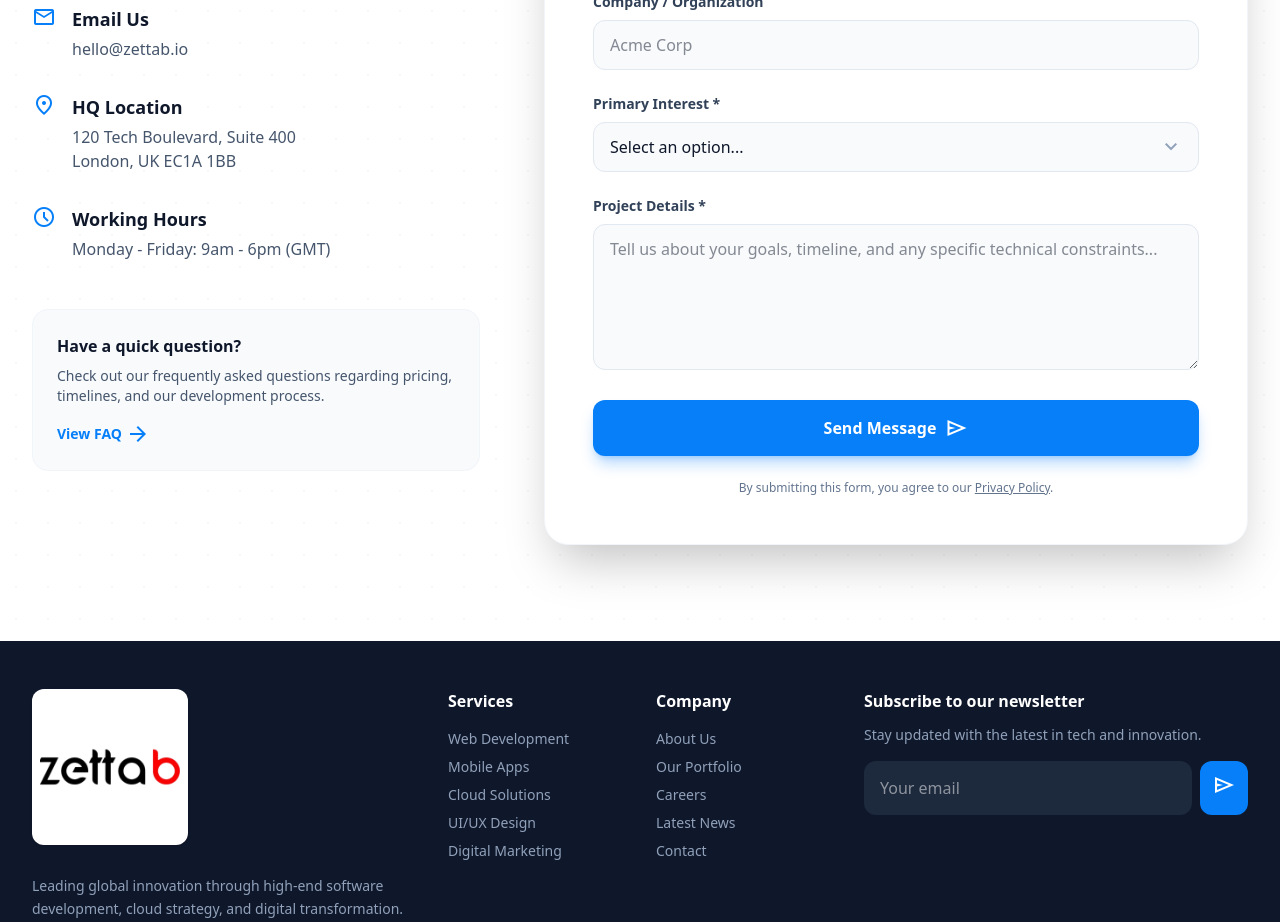
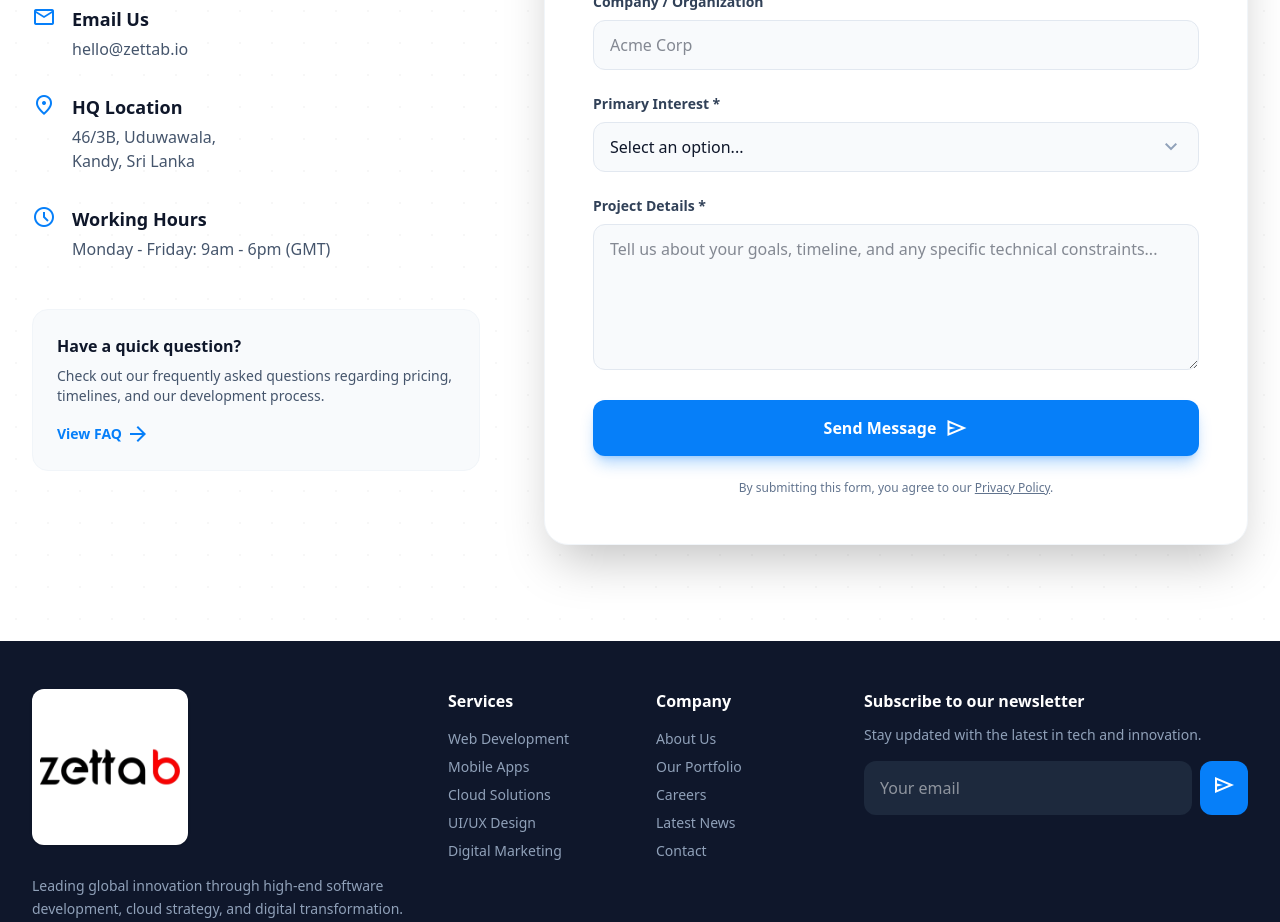
Before and after one commit to UnlimitedCollection/ZettaBSite, a Next.js app: page /contact in a window 1280 px wide. Shown: the part 920-1842 px from the top of the page. Built offline with nearby package versions, Linux system fonts and the light colour scheme.

Commit message:
fix(contact): Update office location address to 46/3B, Uduwawala, Kandy, Sri Lanka

```diff
--- a/src/app/contact/page.tsx
+++ b/src/app/contact/page.tsx
@@ -67,8 +67,8 @@ export default function ContactPage() {
                                     <div>
                                         <h4 className="text-lg font-bold mb-1">HQ Location</h4>
                                         <address className="text-slate-600 not-italic">
-                                            120 Tech Boulevard, Suite 400<br />
-                                            London, UK EC1A 1BB
+                                            46/3B, Uduwawala,<br />
+                                            Kandy, Sri Lanka
                                         </address>
                                     </div>
                                 </div>
```
